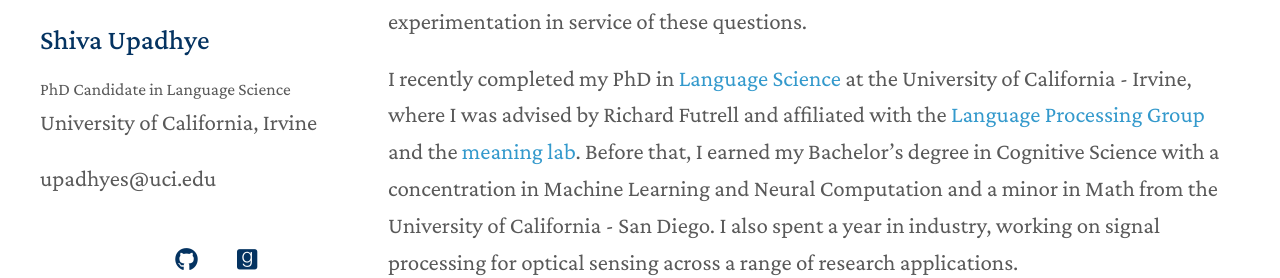
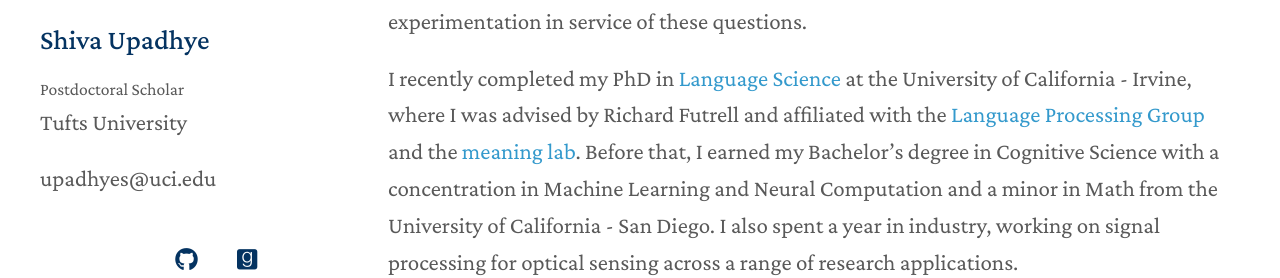
Before and after one commit to shiupadhye/shiupadhye.github.io, a Jekyll site: the page built from index.md, in a window 1280 px wide. Shown: the part 286-564 px from the top of the page. Built offline with Jekyll 4.4.1, drawn with Linux system fonts in a browser that asks for light colours; a style sheet for code colours, icons or effects is not loaded.

Commit message:
Update _config.yml

```diff
--- a/_config.yml
+++ b/_config.yml
@@ -1,7 +1,7 @@
 # Basic Information
 title: Shiva Upadhye
-position: PhD Candidate in Language Science
-affiliation: University of California, Irvine
+position: Postdoctoral Scholar
+affiliation: Tufts University
 email: upadhyes@uci.edu
 
 # Search Engine Optimization (SEO)
```
